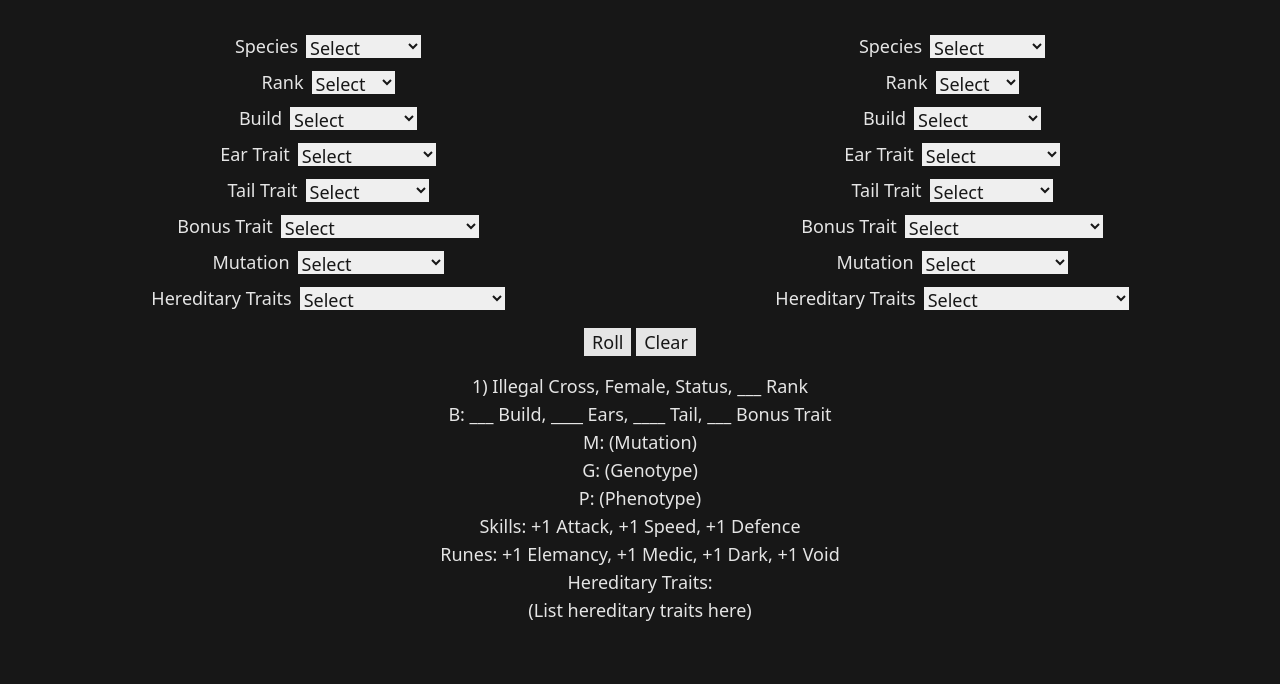
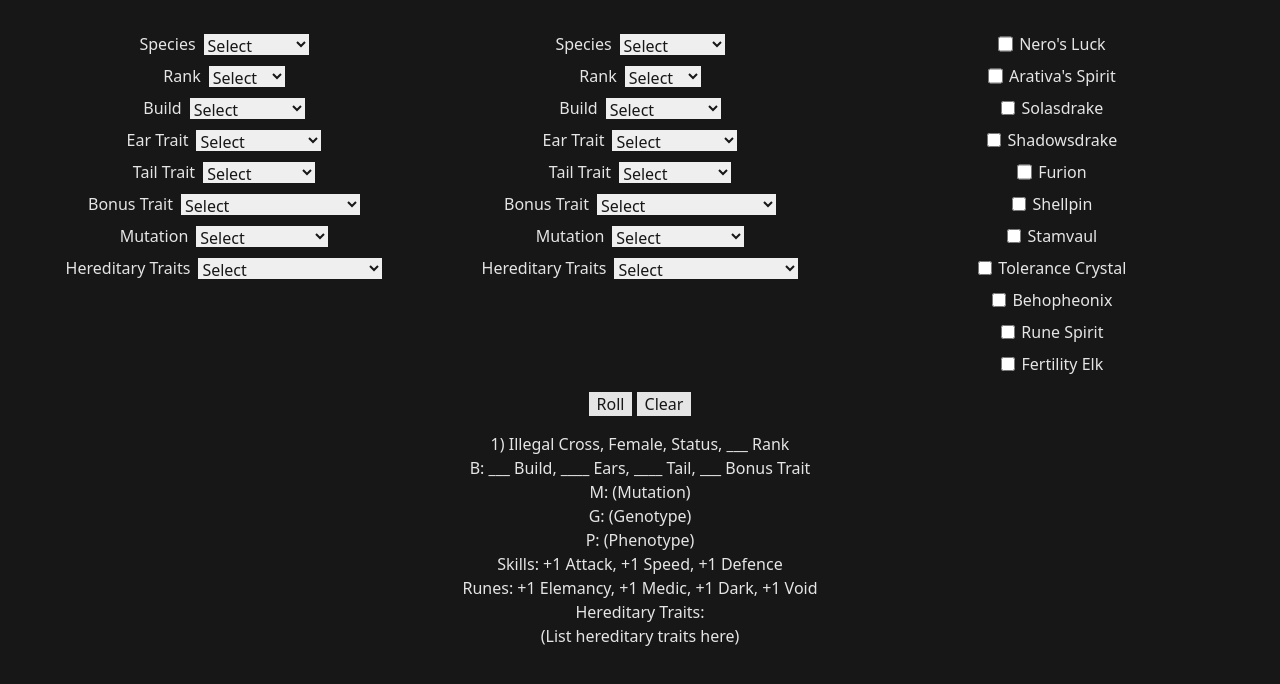
Before and after one commit to PSNapier/mythika-roller, a website: page index.html in a window 1280 px wide. Both pictures are taken after a click on the button "Roll". Drawn offline with Linux system fonts and the light colour scheme.

Commit message:
feat: items and pets interface and get()

```diff
--- a/index.html
+++ b/index.html
@@ -6,10 +6,11 @@
 <meta name="viewport" content="width=device-width,initial-scale=1">
 <link rel="stylesheet" href="src/output.css">
 
-	<body class="p-4 bg-neutral-900 text-neutral-200 text-lg overflow-y-scroll">
-		<div id="input" class="grid grid-cols-2 [&>div]:p-2 [&>div]:text-center">
+	<body class="p-4 bg-neutral-900 text-neutral-200 text-md overflow-y-scroll">
+		<div id="input" class="grid grid-cols-3 [&>div]:p-2 [&>div]:text-center">
 			<div id="parent1"></div>
 			<div id="parent2"></div>
+			<div id="selections"></div>
 		</div>
 
 		<div class="mt-2 text-center">
--- a/src/input.css
+++ b/src/input.css
@@ -7,3 +7,9 @@ select {
 	position: relative;
 	top: .15em;
 }
+
+input[type="checkbox"] {
+	vertical-align: middle;
+	width: .9em;
+	margin-right: .4em;
+}
--- a/src/js/input.js
+++ b/src/js/input.js
@@ -73,13 +73,40 @@ addSelect('bonus trait', dictionary.physicalTraits.bonus);
 addSelect('mutation', dictionary.mutations.random);
 addSelect('hereditary traits', dictionary.hereditaryTraits);
 
+const items = [
+	'nero\'s luck',
+	'arativa\'s spirit',
+	'solasdrake',
+	'shadowsdrake',
+	'furion',
+	'shellpin',
+	'stamvaul',
+	'tolerance crystal',
+];
+const pets = [
+	'behopheonix',
+	'rune spirit',
+	'fertility elk',
+];
 
-const selections = {
-	nerosSpirit: false,
-	arativasSpirit: false,
-	mixtureA: false,
-	mixtureB: false,
-	fertilityElk: false,
-	soulApocalypse: false,
-	toleranceCrystal: true,
+function addItems(id, dict) {
+	for (let i = 0; i < dict.length; i++) {
+		let wrapper = document.createElement('div');
+		wrapper.classList.add('flex', 'pt-2', 'justify-center');
+
+		let checkbox = document.createElement('input');
+		checkbox.type = 'checkbox';
+		checkbox.id = dict[i].replace(' ', '').replace('\'', '');
+		wrapper.appendChild(checkbox);
+
+		let label = document.createElement('div');
+		label.classList.add('pr-2');
+		label.innerText = `${dict[i].capitalizeStr()}`;
+		wrapper.appendChild(label);
+
+		document.getElementById(id).appendChild(wrapper);
+	}
 }
+
+addItems('selections', items);
+addItems('selections', pets);
--- a/src/js/output.js
+++ b/src/js/output.js
@@ -21,9 +21,28 @@ function roll() {
 	function getParents() {
 		parent1 = getParentData('parent1');
 		parent2 = getParentData('parent2');
-		console.log(parent1, parent2);
+		// console.log(parent1, parent2);
 	}
 	getParents();
+
+	let selections = {};
+	function getSelections() {
+		return {
+			nerosLuck: document.getElementById(`nerosluck`).checked,
+			arativasSpirit: document.getElementById(`arativasspirit`).checked,
+			solasdrake: document.getElementById(`solasdrake`).checked,
+			shadowsdrake: document.getElementById(`shadowsdrake`).checked,
+			furion: document.getElementById(`furion`).checked,
+			shellpin: document.getElementById(`shellpin`).checked,
+			stamvaul: document.getElementById(`stamvaul`).checked,
+			toleranceCrystal: document.getElementById(`tolerancecrystal`).checked,
+			behophenoix: document.getElementById(`behopheonix`).checked,
+			runeSpirit: document.getElementById(`runespirit`).checked,
+			fertilityElk: document.getElementById(`fertilityelk`).checked,
+		}
+	}
+	selections = getSelections();
+	console.log(selections);
 
 	function calcLitterAmount() {
 		let itemCheck = selections.soulApocalypse || selections.fertilityElk;
--- a/tailwind.config.js
+++ b/tailwind.config.js
@@ -1,6 +1,6 @@
 /** @type {import('tailwindcss').Config} */
 module.exports = {
-  content: ["./src/**/*.{html,js}"],
+  content: ["./src/**/*.{html,js}", "./index.html"],
   theme: {
     extend: {},
   },
```
Also changed, not shown: src/output.css.
